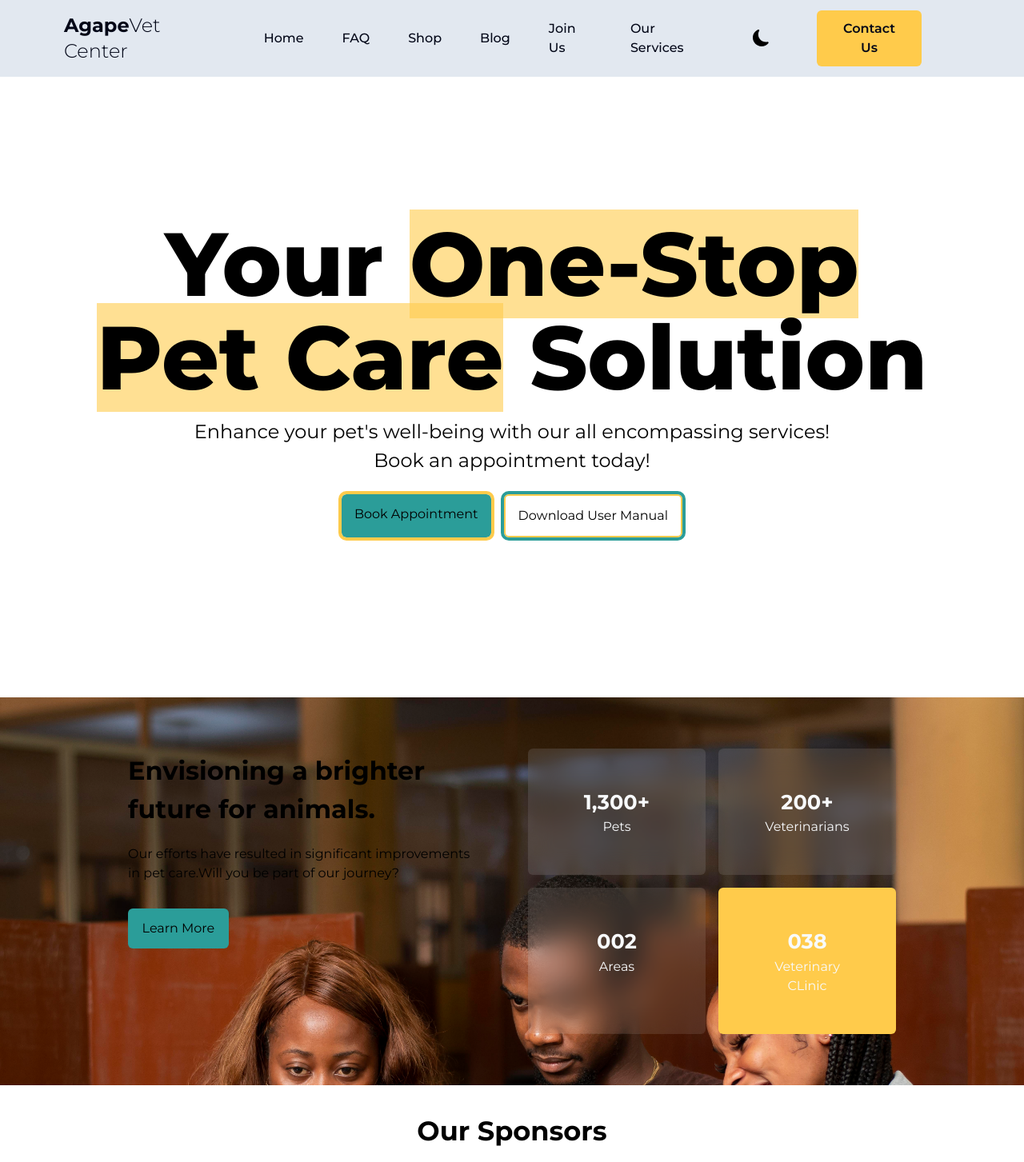
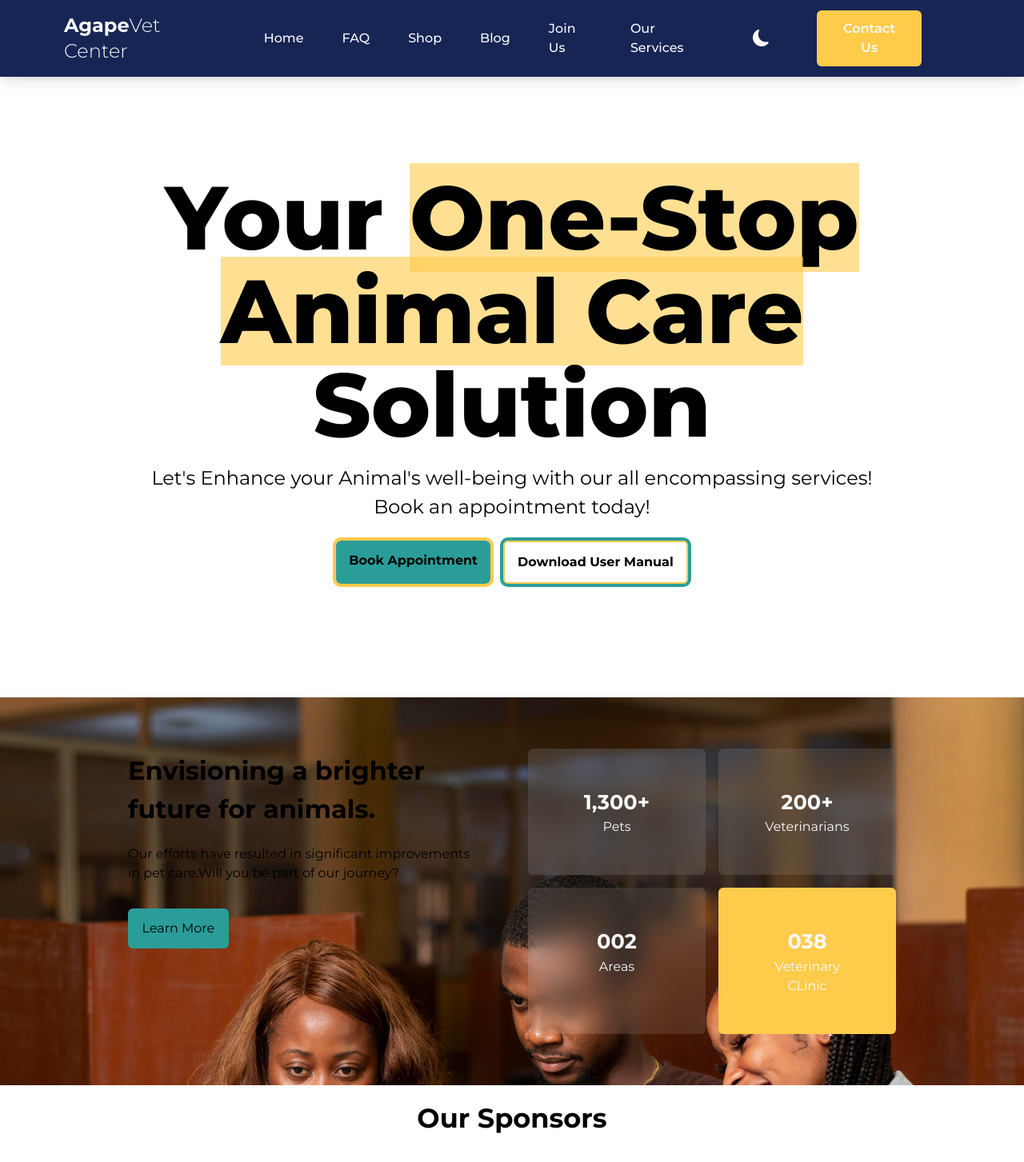
Before and after one commit to mosespace/agape-vet, a Next.js app: page / in a window 1280 px wide. Shown: the top 1453 px of the page at 80% size. Built offline with nearby package versions, Linux system fonts and the light colour scheme.

Commit message:
feat: final initial commit

```diff
--- a/components/Hero.jsx
+++ b/components/Hero.jsx
@@ -10,23 +10,23 @@ export default function Hero() {
       <div className='flex flex-col items-center justify-center gap-[1rem] text-center '>
         <h2 className='text-[2rem] md:text-[2.6rem] font-extrabold lg:text-[7rem]/[7.3rem]'>
           Your <span className='lg:bg-agape-yellow/60'>One-Stop</span> <br />{" "}
-          <span className='lg:bg-agape-yellow/60'>Pet Care</span> Solution
+          <span className='lg:bg-agape-yellow/60'>Animal Care</span> Solution
         </h2>
-        <p className='lg:text-[1.5rem]'>
-          Enhance your pet's well-being with our all encompassing services! <br /> Book
+        <p className='lg:text-[1.5rem]'>Let's
+          Enhance your Animal's well-being with our all encompassing services! <br /> Book
           an appointment today!
         </p>
       </div>
       <div className='flex flex-col md:flex-row lg:flex-row gap-[1rem]'>
         <Link
           href={bookAppointment}
-          className='bg-agape-dark-blue text-center outline-4 outline outline-agape-yellow  rounded-md'
+          className='bg-agape-dark-blue text-center font-bold outline-4 outline outline-agape-yellow  rounded-md'
         >
           <button className='px-[1rem] py-[.8rem]'>Book Appointment</button>
         </Link>
         <Link
           href='#'
-          className='border-2 rounded-md border-agape-yellow outline-4 outline outline-agape-dark-blue'
+          className='border-2 rounded-md border-agape-yellow font-bold outline-4 outline outline-agape-dark-blue'
         >
           <button className='px-[1rem] py-[.8rem]'>Download User Manual</button>
         </Link>
--- a/components/Navbar.jsx
+++ b/components/Navbar.jsx
@@ -17,7 +17,7 @@ export default function Navbar() {
   return (
     <>
       <div
-        className={`fixed top-0 left-0 w-full px-[3rem] lg:px-[5rem] py-[1rem] lg:py-[.8rem] dark:bg-agape-dark-blue bg-slate-200 dark:text-slate-50 text-slate-950 ${
+        className={`fixed top-0 left-0 w-full px-[3rem] lg:px-[5rem] py-[1rem] lg:py-[.8rem] dark:bg-agape-dark-blue shadow-lg bg-blue-950 dark:text-slate-50 text-slate-50 ${
           menuOpen ? "z-50" : "z-10"
         }`}
       >
@@ -56,8 +56,8 @@ export default function Navbar() {
           <ul
             className={`${
               menuOpen
-                ? "flex flex-col justify-between absolute py-4 gap-[3rem] font-medium text-slate-950 w-full md:w-[100vw] px-[3rem] top-[77px] transition-all ease-in-out duration-500 bg-slate-200 z-[1] md:z-auto md:left-0"
-                : "hidden lg:flex lg:flex-row lg:items-center lg:text-slate-950 dark:lg:text-slate-50 "
+                ? "flex flex-col justify-between absolute py-4 gap-[3rem] font-medium bg-blue-950 text-slate-50 w-full md:w-[100vw] px-[3rem] top-[77px] transition-all ease-in-out duration-500 z-[1] md:z-auto md:left-0"
+                : "hidden lg:flex lg:flex-row lg:items-center lg:text-slate-50 dark:lg:text-slate-50 "
             }lg:flex lg:items-center lg:flex-row gap-[3rem] font-medium w-full left-0 md:w-auto px-[3rem] transition-all ease-in-out duration-500`}
           >
             <li className='hover:border-b-2 hover:border-agape-yellow'>
--- a/components/Sponsors.jsx
+++ b/components/Sponsors.jsx
@@ -1,7 +1,7 @@
 import React from "react";
 import Image from "next/image";
 import Marquee from "react-fast-marquee";
-import Sponsor1 from "../public/logo White.svg";
+import Sponsor1 from "../public/logo.svg";
 
 export default function Sponsors() {
   const sponsors = [
@@ -16,12 +16,16 @@ export default function Sponsors() {
     { id: 9, brandName: "BrandRider", logo: Sponsor1 },
     { id: 10, brandName: "BrandRider", logo: Sponsor1 },
   ];
+  // console.log(sponsors);
   return (
-    <div className='cursor-pointer dark:bg-slate-950 flex flex-col items-center justify-center lg:py-[2rem]'>
-      <h2 className='text-[2.1rem] font-bold'>Our Sponsors</h2>
+    <div className='cursor-pointer dark:bg-slate-50 flex flex-col items-center justify-center py-[2rem] lg:py-[1rem]'>
+      <h2 className='lg:text-[2.1rem] text-[1rem] dark:text-slate-950 font-bold lg:pb-[1rem]'>
+        Our Sponsors
+      </h2>
       <Marquee pauseOnHover={true}>
-        <div className='flex'>
+        <div className='flex gap-[10rem] pt-[1rem]'>
           {sponsors.map((sponsor, id) => {
+            return (
               <div key={id} className='h-[35px] relative w-[100px]'>
                 <Image
                   src={sponsor.logo}
@@ -29,7 +33,8 @@ export default function Sponsors() {
                   fill
                   className='w-full h-full object-cover'
                 />
-            </div>;
+              </div>
+            );
           })}
         </div>
       </Marquee>
--- a/components/ToggleBtn.jsx
+++ b/components/ToggleBtn.jsx
@@ -16,13 +16,14 @@ export default function ToggleBtn() {
   // if (!mounted) {
   //   return null;
   // }
+
   return (
     <button
       className='px-[.7rem] py-[.8rem] rounded-md'
       onClick={() => setTheme(theme === "light" ? "dark" : "light")}
     >
       {theme === "light" ? (
-        <BsMoonFill size={21} color='black' />
+        <BsMoonFill size={21} color='white' />
       ) : (
         <BsSunFill size={21} color='white' />
       )}
```
Lines whose indentation alone changed are shown as unchanged.
